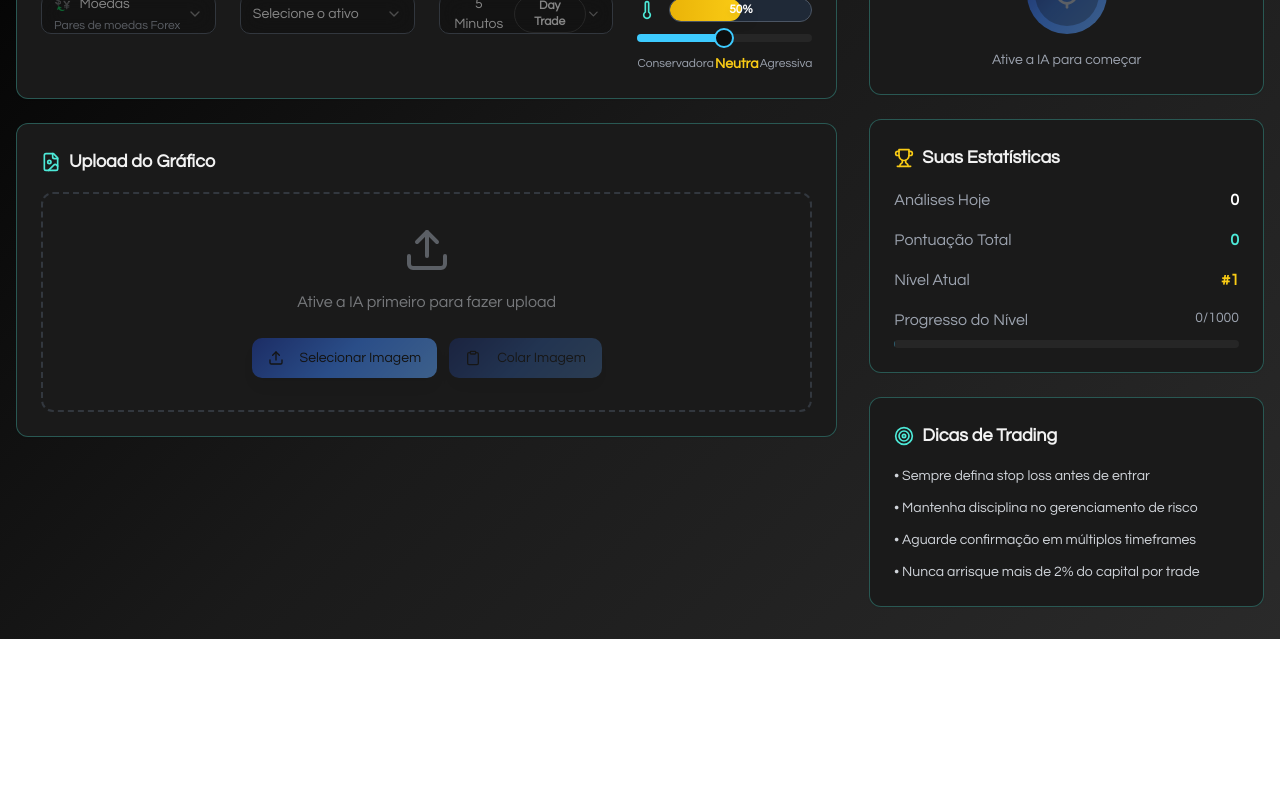
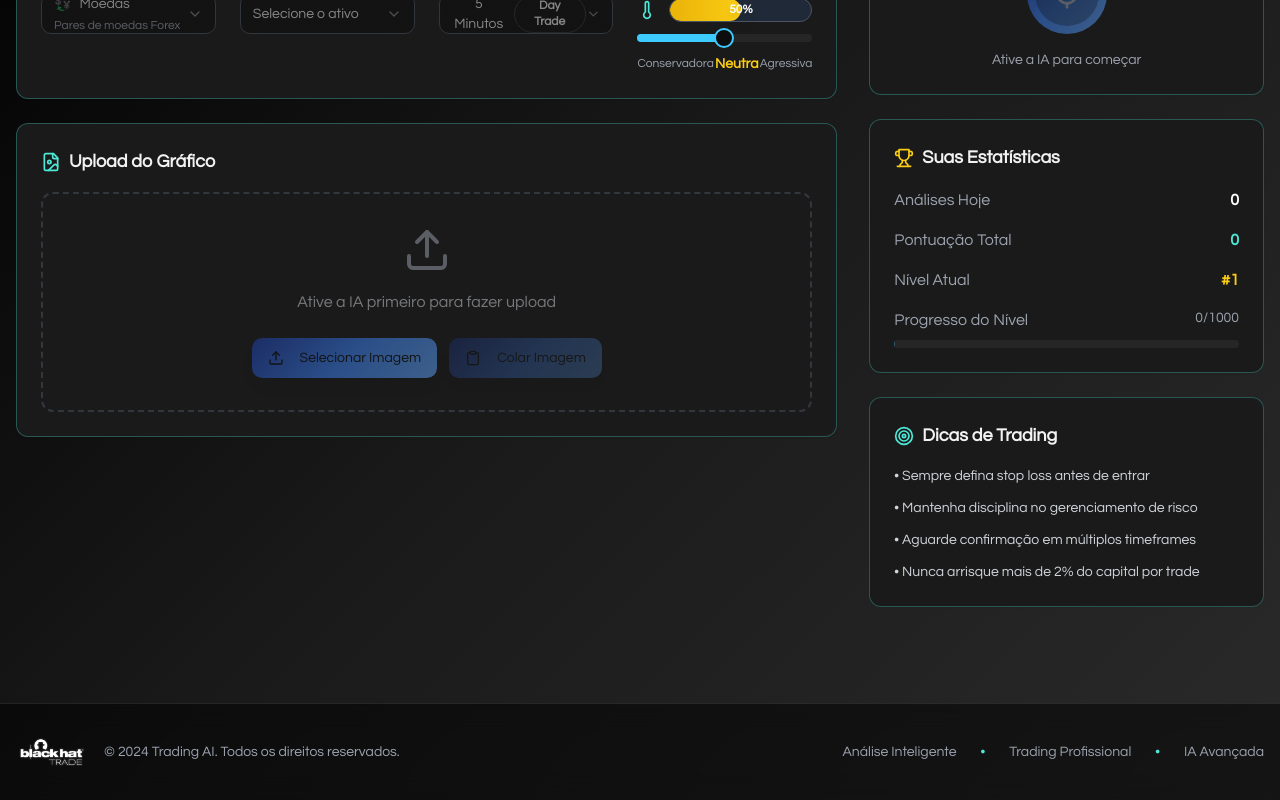
Before and after one commit to pedrosanne/app-bht, a React (Vite) app: page / in a window 1280 px wide. Shown: the part 228-1028 px from the top of the page. Before the commit the page ends 867 px from the top, so only its background shows below. Built offline with nearby package versions, Linux system fonts and the light colour scheme.

Commit message:
Add simple footer
Add a simple, but professional footer to the application.

```diff
--- a/src/pages/Index.tsx
+++ b/src/pages/Index.tsx
@@ -1,3 +1,4 @@
+
 import React, { useState, useRef, useEffect } from 'react';
 import { Card } from '@/components/ui/card';
 import { Button } from '@/components/ui/button';
@@ -251,6 +252,32 @@ const Index = () => {
           </div>
         </div>
       </main>
+
+      {/* Footer */}
+      <footer className="border-t border-white/10 bg-black/50 backdrop-blur-md mt-16">
+        <div className="container mx-auto px-4 py-8">
+          <div className="flex flex-col md:flex-row items-center justify-between space-y-4 md:space-y-0">
+            <div className="flex items-center space-x-4">
+              <img
+                src="/lovable-uploads/b6caf80d-f50c-4265-87a8-3b903b1176c7.png"
+                alt="Logo"
+                className="h-8 w-auto object-contain"
+              />
+              <div className="text-sm text-gray-400">
+                <p>&copy; 2024 Trading AI. Todos os direitos reservados.</p>
+              </div>
+            </div>
+
+            <div className="flex items-center space-x-6 text-sm text-gray-400">
+              <span>Análise Inteligente</span>
+              <span className="text-neon-blue">•</span>
+              <span>Trading Profissional</span>
+              <span className="text-neon-blue">•</span>
+              <span>IA Avançada</span>
+            </div>
+          </div>
+        </div>
+      </footer>
     </div>
   );
 };
```
